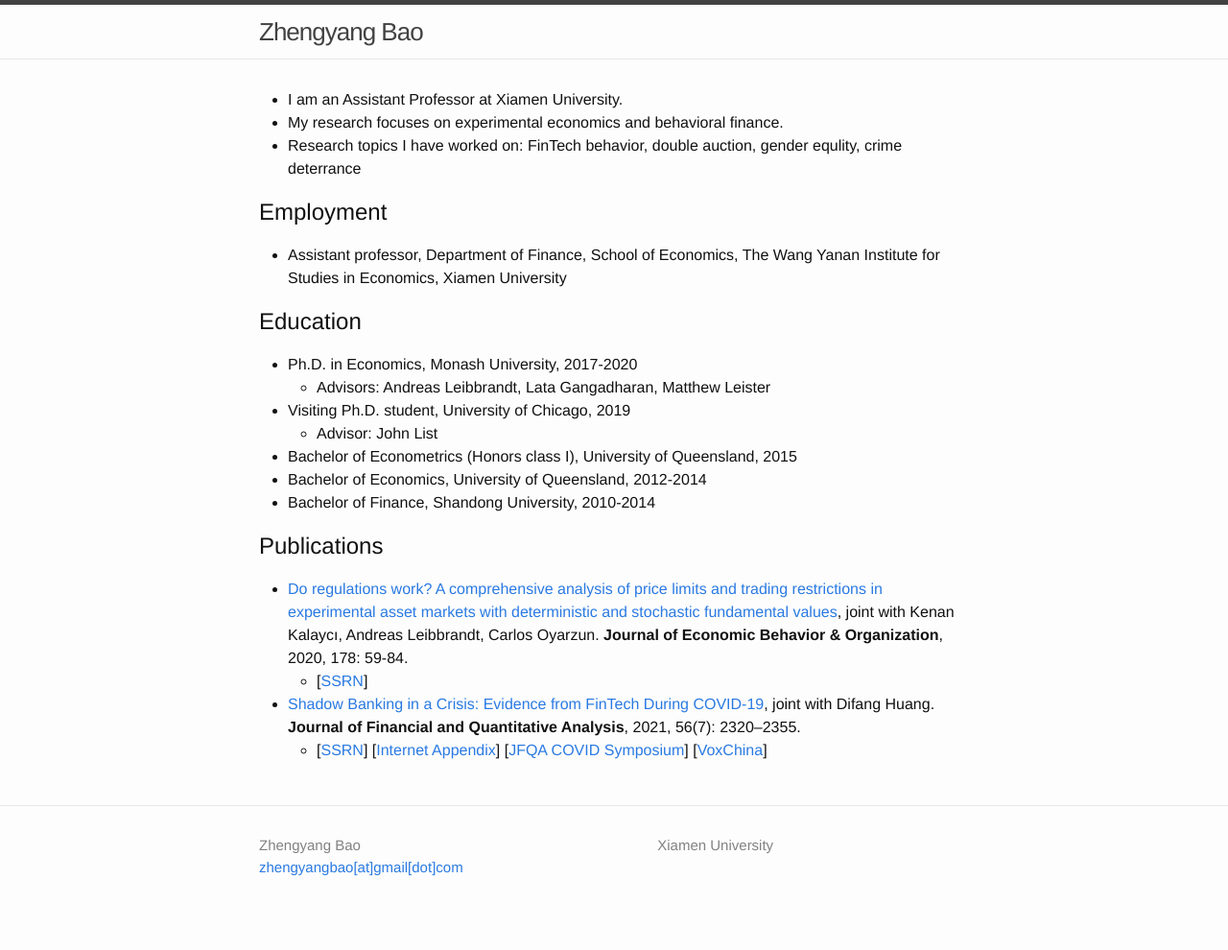
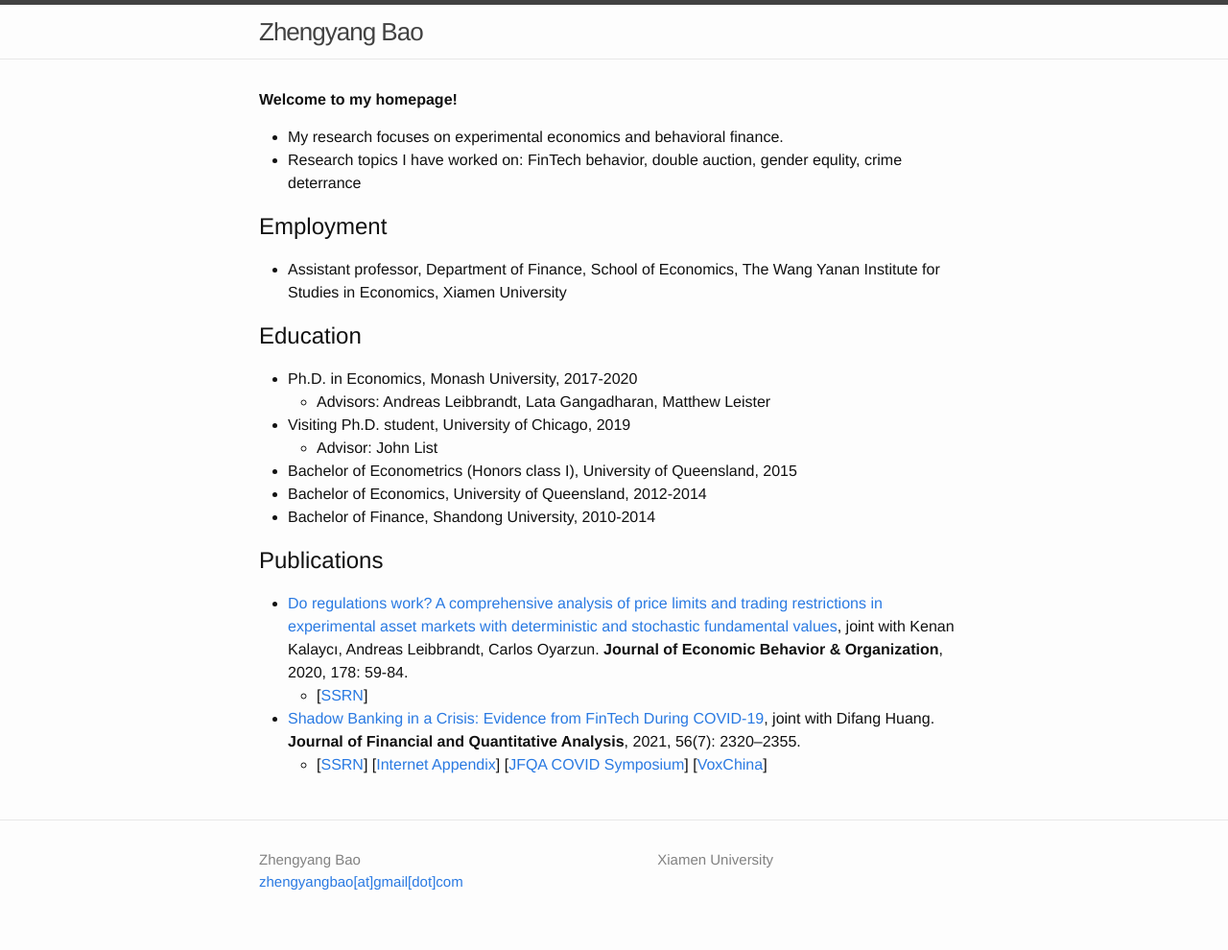
Before and after one commit to zhengyang-bao/zhengyang-bao.github.io, a Jekyll site: the page built from index.md, in a window 1280 px wide. Shown: the whole page at 96% size. Built offline with Jekyll 4.4.1, drawn with Linux system fonts in a browser that asks for light colours.

Commit message:
Update index.md

```diff
--- a/index.md
+++ b/index.md
@@ -2,7 +2,7 @@
 layout: default
 ---
 
-- I am an Assistant Professor at Xiamen University.
+**Welcome to my homepage!**
 - My research focuses on experimental economics and behavioral finance.
 - Research topics I have worked on: FinTech behavior, double auction, gender equlity, crime deterrance
 
```
